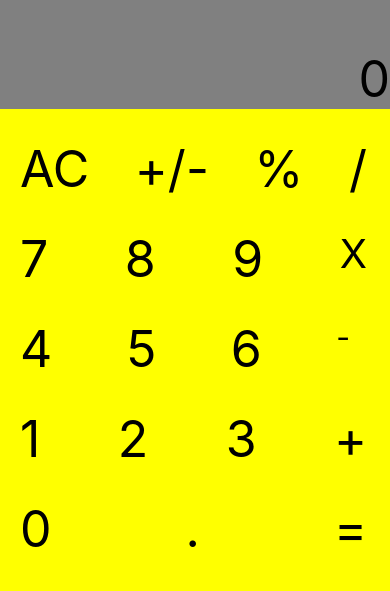
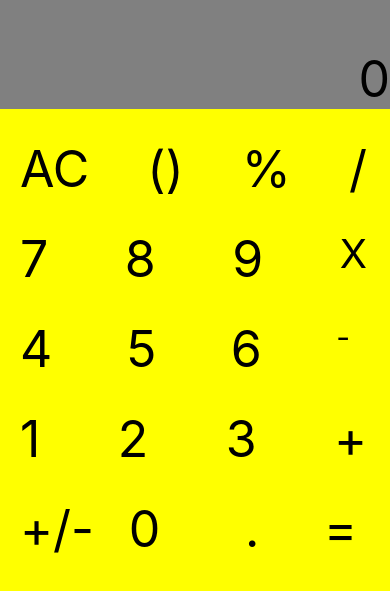
Before and after one commit to wonjaeban/React--Calculator, a React Native app in the folder calculator/: screen / in a window 390 px wide. Shown: the part 121-712 px from the top of the page. Built offline with nearby package versions, Linux system fonts and the light colour scheme.

Commit message:
Add prettier config

```diff
--- a/calculator/App.js
+++ b/calculator/App.js
@@ -5,81 +5,204 @@ class App extends Component {
   constructor(props) {
     super(props);
     this.state = {
-        number : '0',
-        previousNumber : 0,
+      number: '0',
+      previousNumber: 0,
     };
   }
   plus = () => {
     this.setState({
       previousNumber: int(this.state.number),
-        number: '0'
-      })
-    }
+      number: '0',
+    });
+  };
   minus = () => {
     this.setState({
-        number: this.state.number - 1
-      })
-    }
+      number: this.state.number - 1,
+    });
+  };
   makeNumbers = (val) => {
     let length = this.state.number.length;
-      if((val === '%' || val === '/' || val === 'X' || val === '-' || val === '+')
-        && (this.state.number[length - 1] === '%' || this.state.number[length - 1] === '/' || this.state.number[length - 1] === 'X' || this.state.number[length - 1] === '-' || this.state.number[length - 1] === '+')) {
+    if (val === '+/-') {
+      if (this.state.number === '0') {
+        this.setState({
+          number: '(-',
+        });
+      } else {
+        let index = length - 1;
+        if (
+          this.state.number[index] === '%' ||
+          this.state.number[index] === '/' ||
+          this.state.number[index] === 'X' ||
+          this.state.number[index] === '-' ||
+          this.state.number[index] === '+'
+        ) {
+          this.setState({
+            number: this.state.number + '(-',
+          });
+        }
+        // else {
+        //   while(1) {
+        //     index--;
+        //     if(this.state.number[index] === '%' || this.state.number[index] === '/' || this.state.number[index] === 'X' || this.state.number[index] === '-' || this.state.number[index] === '+') {
+
+        //     }
+        //   }
+
+        // }
+      }
+    } else if (
+      (val === '%' ||
+        val === '/' ||
+        val === 'X' ||
+        val === '-' ||
+        val === '+') &&
+      (this.state.number[length - 1] === '%' ||
+        this.state.number[length - 1] === '/' ||
+        this.state.number[length - 1] === 'X' ||
+        this.state.number[length - 1] === '-' ||
+        this.state.number[length - 1] === '+')
+    ) {
       let newSentence = this.state.number.substring(0, length - 1);
       newSentence += val;
       this.setState({
-          number: newSentence
-        })
+        number: newSentence,
+      });
+    } else if (
+      (this.state.number === '0' && val === '.') ||
+      this.state.number != '0'
+    ) {
+      this.setState({
+        number: this.state.number + val,
+      });
+    } else if (
+      this.state.number === '0' &&
+      val != '%' &&
+      val != '/' &&
+      val != 'X' &&
+      val != '-' &&
+      val != '+'
+    ) {
+      this.setState({
+        number: val,
+      });
     }
-      else if(this.state.number === '0' && val === '.' || this.state.number != '0') {
-        this.setState({
-          number: this.state.number + val
-        })
-      }
-      else if(this.state.number === '0' && val != '%' && val != '/' && val != 'X' && val != '-' && val != '+') {
-        this.setState({
-          number: val
-        })
-      }
-    }
+  };
   allClear = () => {
     this.setState({
-        number: '0'
-      })
-    }
+      number: '0',
+    });
+  };
 
   render() {
     return (
       <View style={styles.container}>
-          <View style={styles.upperPlace}><Text style={styles.calculatedNumber}>{this.state.number}</Text></View>
+        <View style={styles.upperPlace}>
+          <Text style={styles.calculatedNumber}>{this.state.number}</Text>
+        </View>
         <View style={styles.downPlace}>
           <View style={styles.buttons}>
-              <Text onPress={this.allClear} style={styles.calculatedNumber}>AC</Text>
-              <Text style={styles.calculatedNumber}>+/-</Text>
-              <Text onPress={() => this.makeNumbers('%')} style={styles.calculatedNumber}>%</Text>
-              <Text onPress={() => this.makeNumbers('/')} style={styles.calculatedNumber}>/</Text>
+            <Text onPress={this.allClear} style={styles.calculatedNumber}>
+              AC
+            </Text>
+            <Text
+              onPress={() => this.makeNumbers('()')}
+              style={styles.calculatedNumber}>
+              ()
+            </Text>
+            <Text
+              onPress={() => this.makeNumbers('%')}
+              style={styles.calculatedNumber}>
+              %
+            </Text>
+            <Text
+              onPress={() => this.makeNumbers('/')}
+              style={styles.calculatedNumber}>
+              /
+            </Text>
           </View>
           <View style={styles.buttons}>
-            <Text onPress={() => this.makeNumbers('7')} style={styles.calculatedNumber}>7</Text>
-            <Text onPress={() => this.makeNumbers('8')} style={styles.calculatedNumber}>8</Text>
-            <Text onPress={() => this.makeNumbers('9')} style={styles.calculatedNumber}>9</Text>
-            <Text onPress={() => this.makeNumbers('X')} style={[styles.calculatedNumber, styles.multiply]}>X</Text>
+            <Text
+              onPress={() => this.makeNumbers('7')}
+              style={styles.calculatedNumber}>
+              7
+            </Text>
+            <Text
+              onPress={() => this.makeNumbers('8')}
+              style={styles.calculatedNumber}>
+              8
+            </Text>
+            <Text
+              onPress={() => this.makeNumbers('9')}
+              style={styles.calculatedNumber}>
+              9
+            </Text>
+            <Text
+              onPress={() => this.makeNumbers('X')}
+              style={[styles.calculatedNumber, styles.multiply]}>
+              X
+            </Text>
           </View>
           <View style={[styles.buttons, styles.buttons_3]}>
-            <Text onPress={() => this.makeNumbers('4')} style={styles.calculatedNumber}>4</Text>
-            <Text onPress={() => this.makeNumbers('5')} style={styles.calculatedNumber}>5</Text>
-            <Text onPress={() => this.makeNumbers('6')} style={styles.calculatedNumber}>6</Text>
-            <Text onPress={() => this.makeNumbers('-')} style={[styles.calculatedNumber, styles.minus]}>-</Text>
+            <Text
+              onPress={() => this.makeNumbers('4')}
+              style={styles.calculatedNumber}>
+              4
+            </Text>
+            <Text
+              onPress={() => this.makeNumbers('5')}
+              style={styles.calculatedNumber}>
+              5
+            </Text>
+            <Text
+              onPress={() => this.makeNumbers('6')}
+              style={styles.calculatedNumber}>
+              6
+            </Text>
+            <Text
+              onPress={() => this.makeNumbers('-')}
+              style={[styles.calculatedNumber, styles.minus]}>
+              -
+            </Text>
           </View>
           <View style={styles.buttons}>
-            <Text onPress={() => this.makeNumbers('1')} style={styles.calculatedNumber}>1</Text>
-            <Text onPress={() => this.makeNumbers('2')} style={styles.calculatedNumber}>2</Text>
-            <Text onPress={() => this.makeNumbers('3')} style={styles.calculatedNumber}>3</Text>
-            <Text onPress={() => this.makeNumbers('+')} style={styles.calculatedNumber}>+</Text>
+            <Text
+              onPress={() => this.makeNumbers('1')}
+              style={styles.calculatedNumber}>
+              1
+            </Text>
+            <Text
+              onPress={() => this.makeNumbers('2')}
+              style={styles.calculatedNumber}>
+              2
+            </Text>
+            <Text
+              onPress={() => this.makeNumbers('3')}
+              style={styles.calculatedNumber}>
+              3
+            </Text>
+            <Text
+              onPress={() => this.makeNumbers('+')}
+              style={styles.calculatedNumber}>
+              +
+            </Text>
           </View>
-          <View style={styles.buttons}>
-            <Text onPress={() => this.makeNumbers('0')} style={styles.calculatedNumber}>0</Text>
-            <Text onPress={() => this.makeNumbers('.')} style={styles.calculatedNumber}>.</Text>
-            <Text style={styles.calculatedNumber}>=</Text>
+          <View style={[styles.buttons, styles.buttons_5]}>
+            <Text
+              onPress={() => this.makeNumbers('+/-')}
+              style={styles.calculatedNumber}>
+              +/-
+            </Text>
+            <Text
+              onPress={() => this.makeNumbers('0')}
+              style={[styles.calculatedNumber, styles.zero]}>
+              0
+            </Text>
+            <Text
+              onPress={() => this.makeNumbers('.')}
+              style={styles.calculatedNumber}>
+              .
+            </Text>
+            <Text style={[styles.calculatedNumber, styles.equal]}>=</Text>
           </View>
         </View>
       </View>
@@ -93,36 +216,43 @@ const styles = StyleSheet.create({
   },
   upperPlace: {
     flex: 0.3,
-      backgroundColor:"gray",
-      justifyContent: "flex-end",
-      alignItems: "flex-end"
+    backgroundColor: 'gray',
+    justifyContent: 'flex-end',
+    alignItems: 'flex-end',
   },
   downPlace: {
     flex: 0.8,
-      backgroundColor:"yellow",
+    backgroundColor: 'yellow',
   },
-  buttons:{
-    flexDirection:"row",
+  buttons: {
+    flexDirection: 'row',
     marginTop: 30,
-    justifyContent: "space-between",
+    justifyContent: 'space-between',
     marginLeft: 20,
-    marginRight: 23
+    marginRight: 23,
   },
   calculatedNumber: {
     fontSize: 50,
   },
-  multiply:{
-    fontSize: 40
+  multiply: {
+    fontSize: 40,
   },
-  minus:{
-    fontSize: 30
+  minus: {
+    fontSize: 30,
   },
   numbers: {
     fontSize: 50,
   },
   buttons_3: {
-    marginRight: 40
-  }
+    marginRight: 40,
+  },
+  zero: {
+    marginRight: 50,
+  },
+  equal: {
+    marginRight: 10,
+    marginLeft: 30,
+  },
 });
 
 export default App;
--- a/calculator/package.json
+++ b/calculator/package.json
@@ -18,7 +18,8 @@
     "react-native-web": "0.17.7"
   },
   "devDependencies": {
-    "@babel/core": "^7.12.9"
+    "@babel/core": "^7.12.9",
+    "prettier": "^2.7.1"
   },
   "private": true
 }
```
Also changed, not shown: 2 other files (tests, documents, lock files or other folders). Lines whose indentation alone changed are shown as unchanged.
